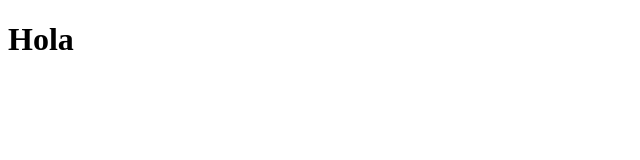
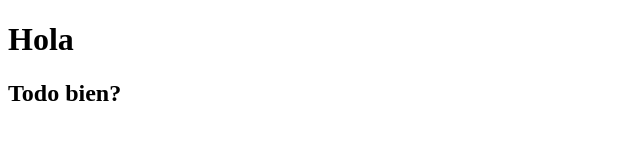
Before and after one commit to Luis-miguell/gradiente, a plain HTML site: page index.html in a window 1280 px wide. Shown: the whole page, without its empty margins (0-640 px from the left). Drawn offline with Linux system fonts and the light colour scheme.

Commit message:
Cambios desde el remoto

```diff
--- a/index.html
+++ b/index.html
@@ -7,5 +7,6 @@
 </head>
 <body>
     <h1>Hola</h1>
+    <h2>Todo bien?</h2>
 </body>
 </html>
```
